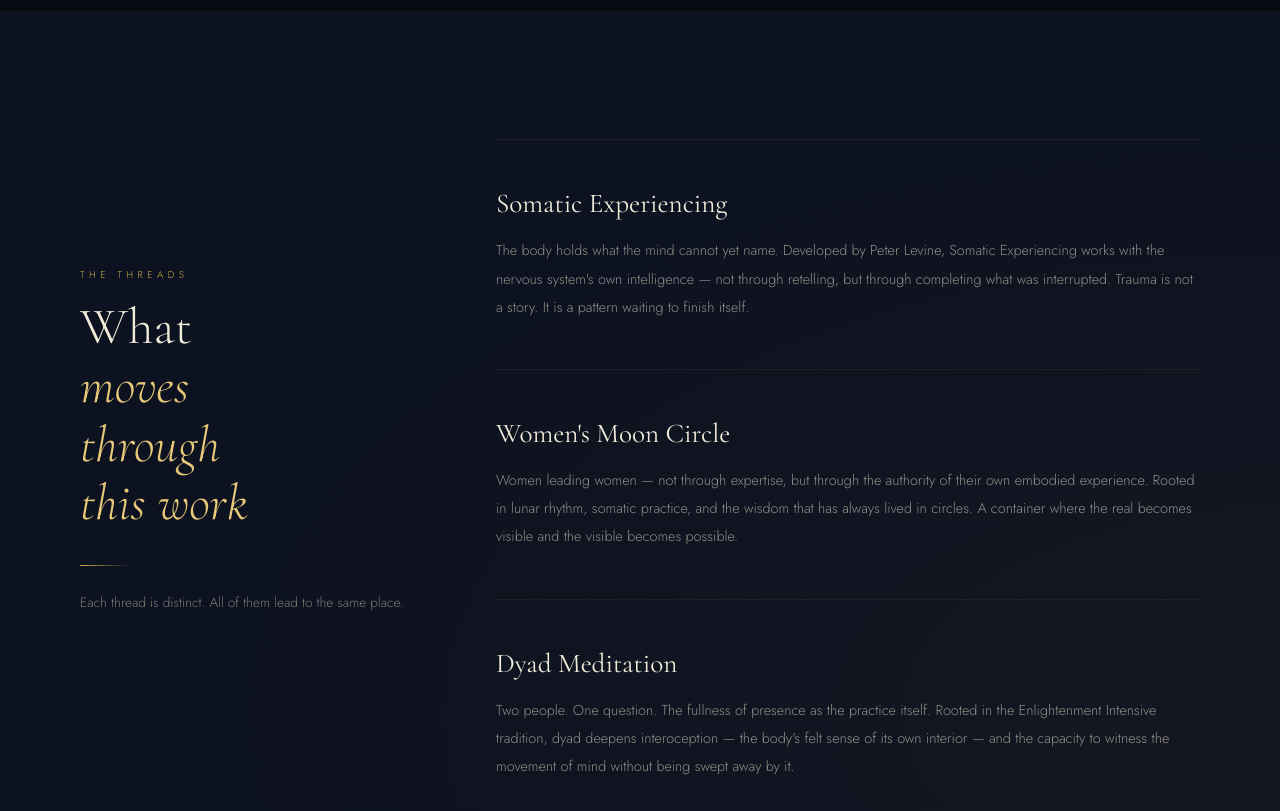
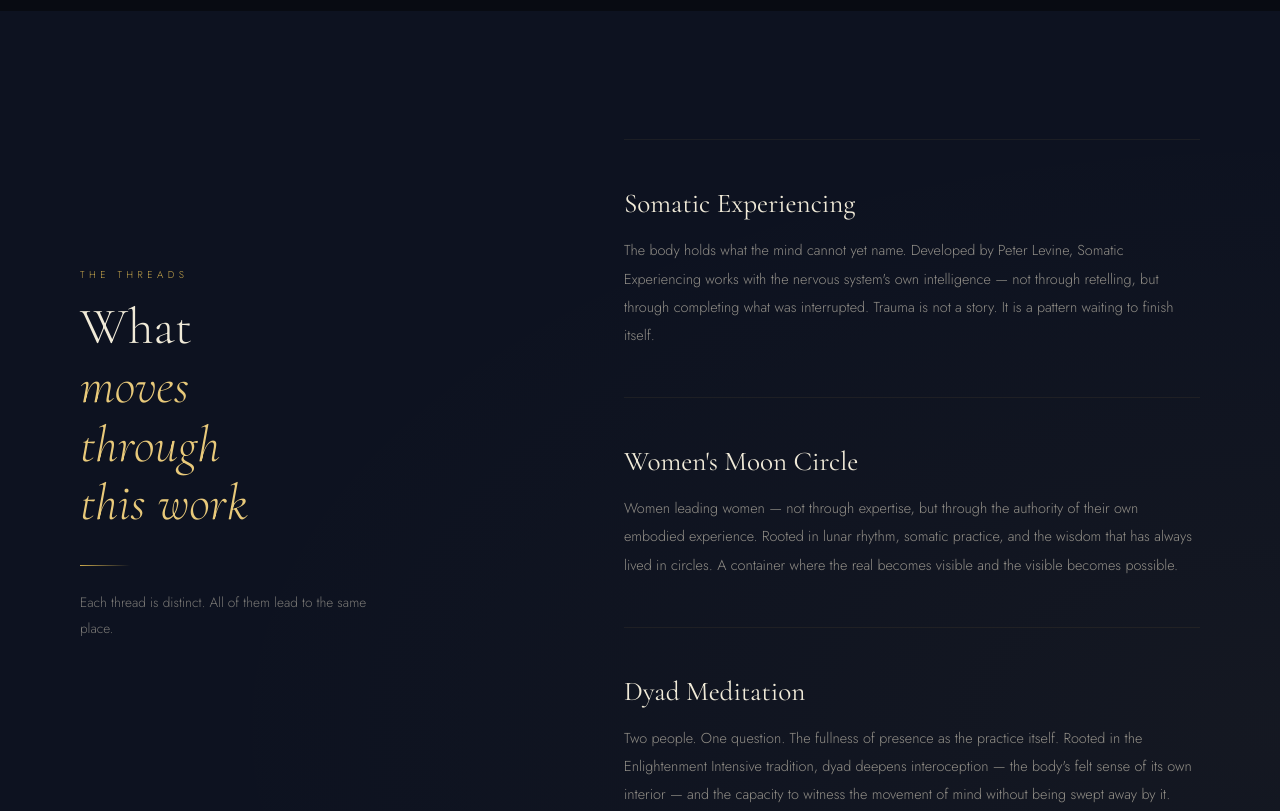
Before and after one commit to aasarode/Neurozenesis1, an Eleventy site: page src/index.njk in a window 1280 px wide. Shown: the part 2400-3211 px from the top of the page. Built offline with nearby package versions, Linux system fonts and the light colour scheme; Eleventy itself is replaced by a stand-in of ours; files that its build step writes are made by us from their sources.

Commit message:
Update styles.njk

```diff
--- a/src/_includes/styles.njk
+++ b/src/_includes/styles.njk
@@ -398,7 +398,7 @@ section { position: relative; z-index: 1; }
   margin: 0 auto;
   display: grid;
   grid-template-columns: 1fr 2fr;
-  gap: 4rem;
+  gap: 16rem;
   align-items: start;
   position: relative;
   z-index: 1;
```
